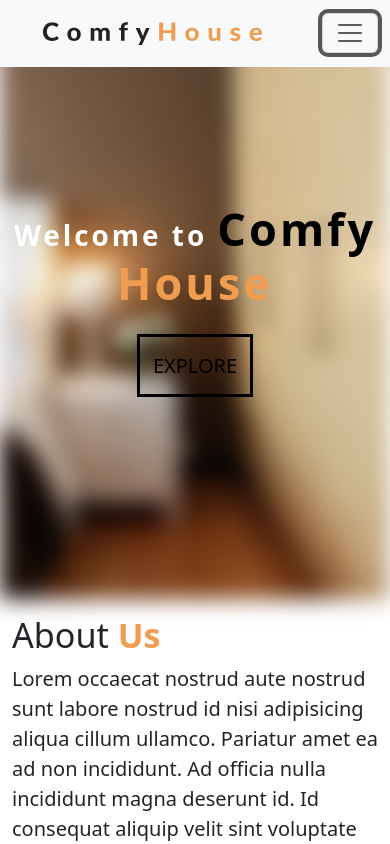
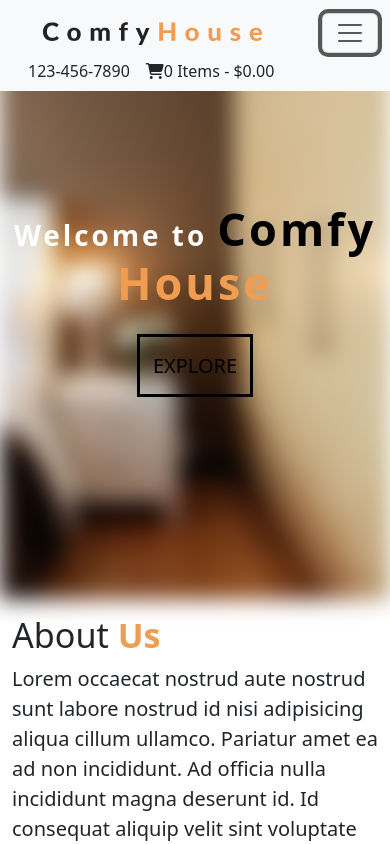
Before and after one commit to albim360/comfy-ecommerce, a Vue app: page / in a window 390 px wide. Both pictures are taken after a click on the button "Toggle navigation". Shown: the top 844 px of the page. Built offline with nearby package versions, Linux system fonts and the light colour scheme.

Commit message:
FIX navbar mobile responsive

```diff
--- a/src/components/Navbar.vue
+++ b/src/components/Navbar.vue
@@ -6,10 +6,10 @@
           <img src="../../public/images/logo.svg" alt="logo" class="logo" />
         </a>
       </div>
-      <button class="navbar-toggler" type="button" data-bs-toggle="collapse" data-bs-target="#navbarSupportedContent" aria-controls="navbarSupportedContent" aria-expanded="false" aria-label="Toggle navigation">
+      <button class="navbar-toggler" type="button" @click="toggleNavbar" aria-controls="navbarSupportedContent" aria-expanded="false" aria-label="Toggle navigation">
         <span class="navbar-toggler-icon"></span>
       </button>
-      <div class="collapse navbar-collapse" id="navbarSupportedContent">
+      <div class="collapse navbar-collapse" :class="{ 'show': isNavbarOpen }" id="navbarSupportedContent">
         <div class="right-section ms-auto">
           <div class="phone-number">
             <a href="tel:1234567890">123-456-7890</a>
@@ -54,6 +54,7 @@
   </nav>
 </template>
 
+
 <script lang="ts">
   import { defineComponent, computed, ref } from "vue";
   import { useStore } from "vuex";
@@ -68,7 +69,7 @@
     setup() {
       const store = useStore();
       const isCartOpen = ref(false);
-
+      const isNavbarOpen = ref(false);
       const cartItems = computed(() => store.state.cartItems);
       const groupedCartItems = computed(() => groupCartItems(cartItems.value));
       const cartItemCount = computed(() => cartItems.value.length);
@@ -84,6 +85,10 @@
       function toggleCart() {
         isCartOpen.value = !isCartOpen.value;
       }
+
+       function toggleNavbar() {
+      isNavbarOpen.value = !isNavbarOpen.value;
+    }
 
       function formatPrice(price: number) {
         return price.toFixed(2);
@@ -114,7 +119,9 @@
       formatPrice,
       isCartOpen,
       clearCart,
-      removeItem
+      removeItem,
+      toggleNavbar,
+      isNavbarOpen
     };
   },
 });
```
